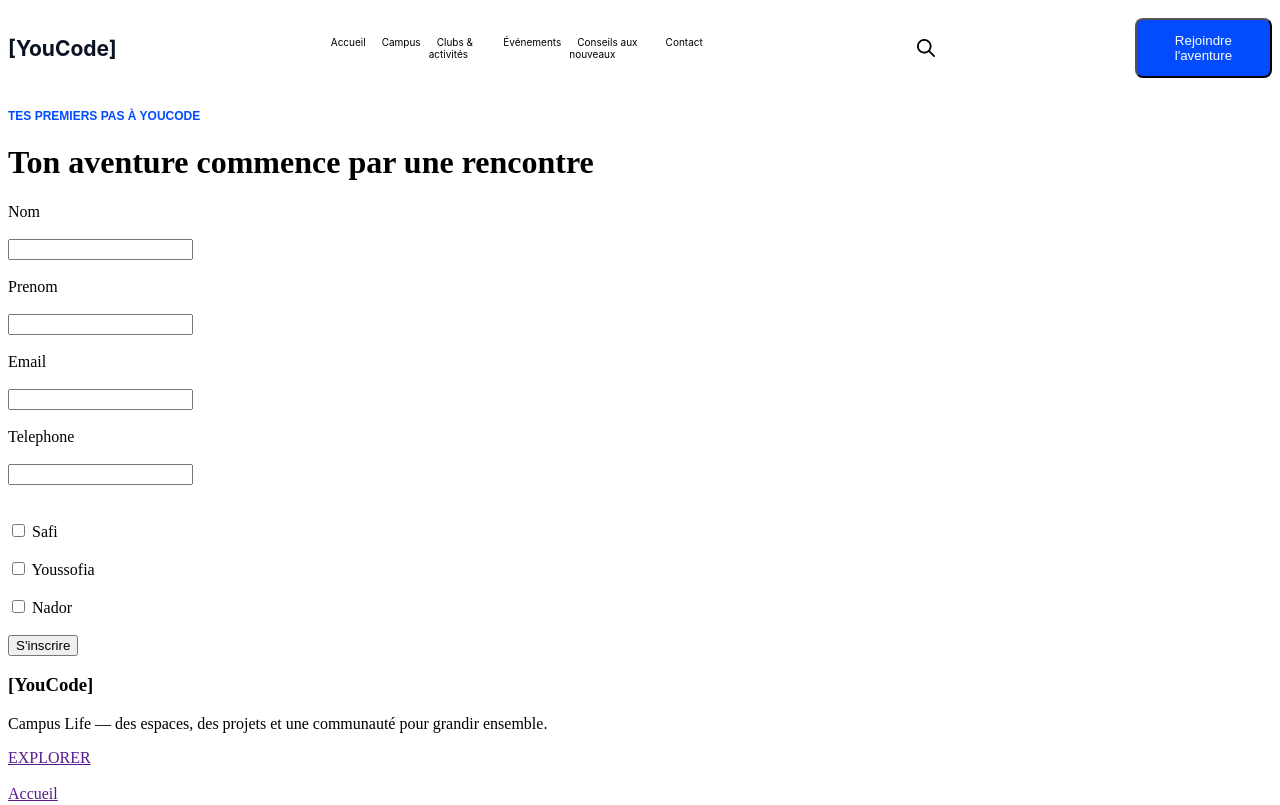
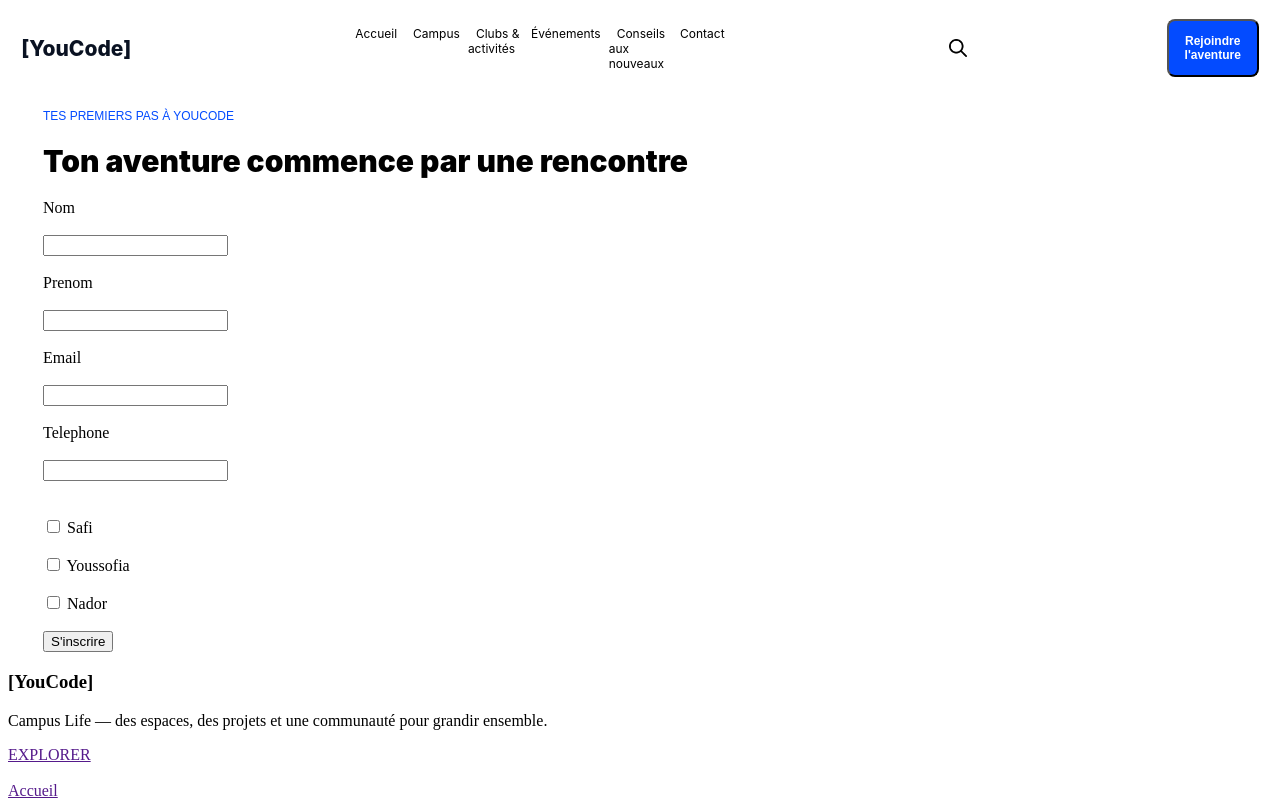
Before and after one commit to abdelmoiznaciri/BRIEF_CAMPUS_LIFE, a plain HTML site: page inscription.html in a window 1280 px wide. Shown: the top 805 px of the page. Drawn offline with Linux system fonts and the light colour scheme.

Commit message:
upgrading

```diff
--- a/css/style.css
+++ b/css/style.css
@@ -3,15 +3,15 @@
     text-align: left;
     font-family: Inter,sans-serif;
     font-size: 21px;
-    font-weight: bolder;
+    font-weight: 800;
     color: #0A1222;
 }
 .NavLinks{
     font-family: Inter,sans-serif;
-    font-size: 10px;
+    font-size: 12px;
     list-style-type: none;
-    margin: 6px;
-    padding: 0px;
+    margin: 0px 10px;
+    padding: 6px;
     text-decoration: none;
     display: flex;
     flex-direction: row;
@@ -32,6 +32,8 @@
     justify-content: center;
     align-items: center;
     gap: 200px;
+    padding: 0px 10px;
+    margin: 0px 20px;;
 }
 .SearchIcon{
     width: 18px;
@@ -42,13 +44,25 @@
     color: white;
     background-color: #034BFF;
     border-radius: 8px;
+    font-size: 12px;
+    font-weight: 700;
 }
 .BlueSmallText{
     color: #034BFF;
     font-family: Label,sans-serif;
     font-size: 12px;
+    font-weight: 400;
 }
 .RejoindreButton:hover{
     color: white;
     text-decoration: underline;
 }
+.MainText{
+    padding-left: 35px;
+    padding-right: 35px;
+}
+.ThickBigText{
+    font-family: Inter,sans-serif;
+    font-size: 30px;
+    font-weight: 900;
+}
--- a/inscription.html
+++ b/inscription.html
@@ -23,9 +23,9 @@
         </nav>
     </header>
 
-    <main>
+    <main class="MainText">
         <h5 class="BlueSmallText">TES PREMIERS PAS À YOUCODE</h5>
-        <h1>Ton aventure commence par une rencontre</h1>
+        <h1 class="ThickBigText">Ton aventure commence par une rencontre</h1>
         <form action="">
             <label for="fName">Nom</label><br><br>
             <input type="text" name="fName"><br><br>
```
